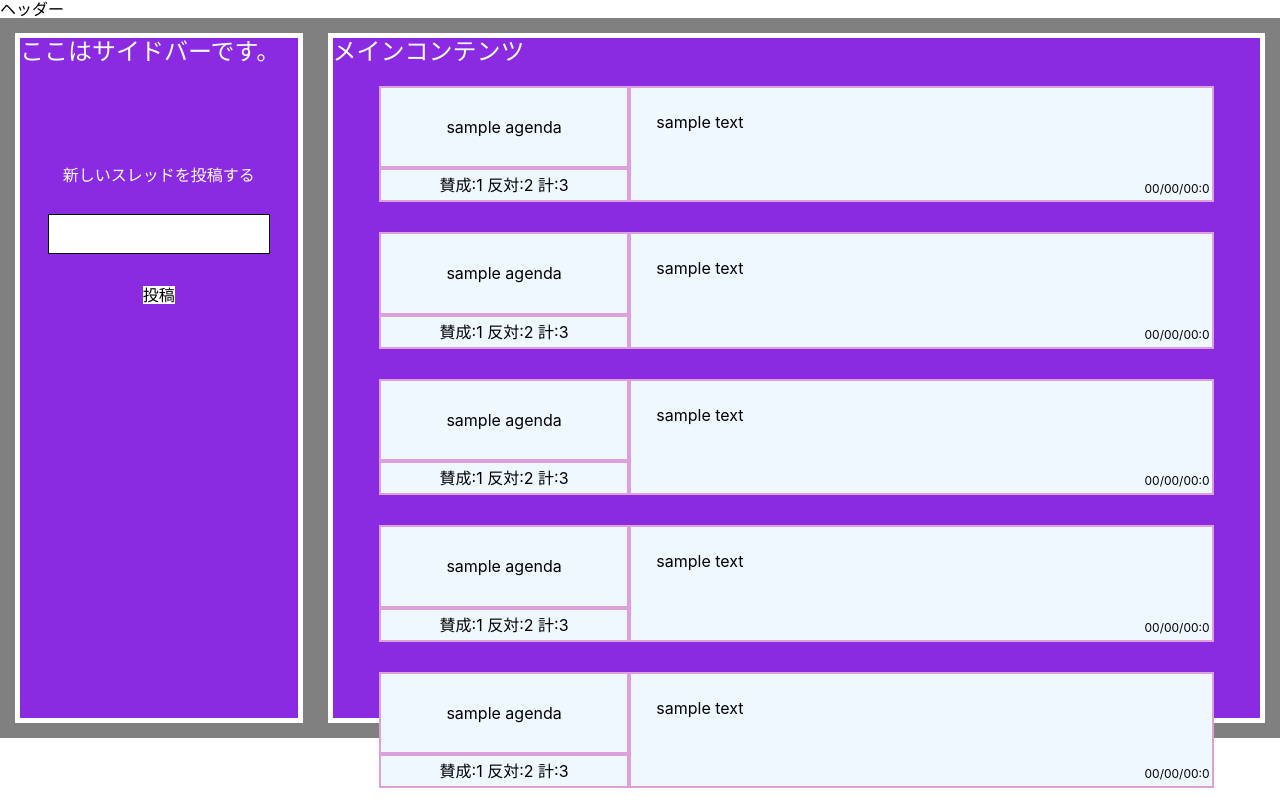
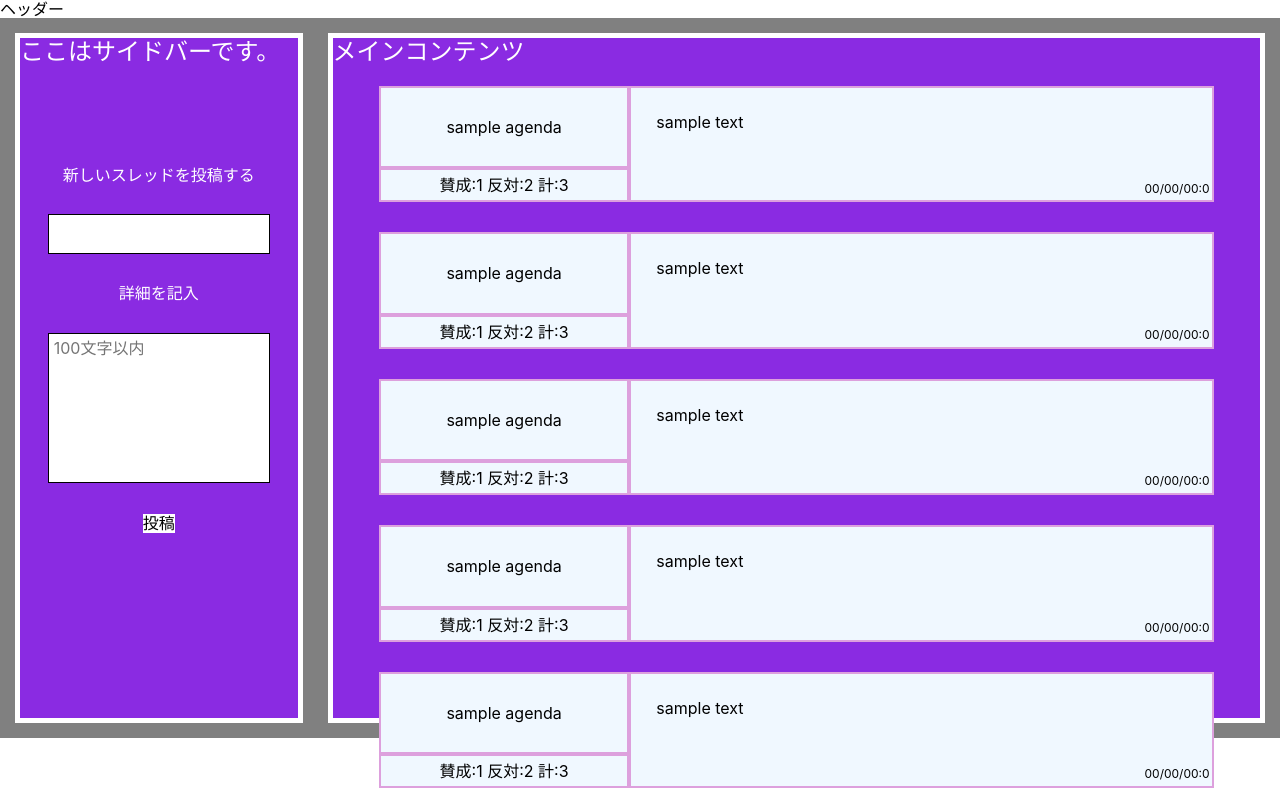
Before and after one commit to chika83/Debate-App, a React (Create React App) app: page / in a window 1280 px wide. Built offline with nearby package versions, Linux system fonts and the light colour scheme; no server answers.

Commit message:
詳細の投稿も追加

```diff
--- a/src/components/Top/Agenda_send.jsx
+++ b/src/components/Top/Agenda_send.jsx
@@ -5,19 +5,22 @@ import firebase from 'firebase/compat/app';
 
 const Agenda_send = () => {
 
-  const [AgendaMsg, setAgendaMsg] = useState("");
+  const [AgendaTitle, setAgendaTitle] = useState("");
+  const [AgendaText, setAgendaText] = useState("");
 
   const sendAgenda = (e) => {
     e.preventDefault();
 
     db.collection("Agenda").add({
-      text:AgendaMsg,
+      title:AgendaTitle,
+      text:AgendaText,
       timestamp:firebase.firestore.FieldValue.serverTimestamp(),
       // username:user.displayName,
       username:"test",
     })
 
-    setAgendaMsg("");
+    setAgendaTitle("");
+    setAgendaText("");
   }
 
   return (
@@ -28,13 +31,26 @@ const Agenda_send = () => {
           <input
             className="Agenda_input"
             type="text"
-            value={AgendaMsg}
-            onChange={(e)=>setAgendaMsg(e.target.value)}
+            value={AgendaTitle}
+            onChange={(e) => setAgendaTitle(e.target.value)}
+            required
             />
+        </div>
+        <div className="Agenda_form">
+          <label>詳細を記入</label>
+          <textarea
+            className="Agenda_textarea"
+            type="text"
+            value={AgendaText}
+            onChange={(e) => setAgendaText(e.target.value)}
+            required
+            maxLength="100"
+            placeholder='100文字以内'
+          />
         </div>
         <button
           type="submit"
-          disabled={!AgendaMsg}
+          disabled={!AgendaTitle}
           className="Agenda_button"
           >
           投稿
--- a/src/components/css/Agenda.css
+++ b/src/components/css/Agenda.css
@@ -21,6 +21,16 @@
   width: 100%;
   margin-bottom: 30px;
 }
+.Agenda_textarea{
+  resize: none;
+  height: 150px;
+  width: 100%;
+  background-color: white;
+  border: solid 1px;
+  margin-bottom: 30px;
+  padding: 5px;
+  text-align: left;
+}
 .Agenda_button{
   background-color: white;
 }
```
